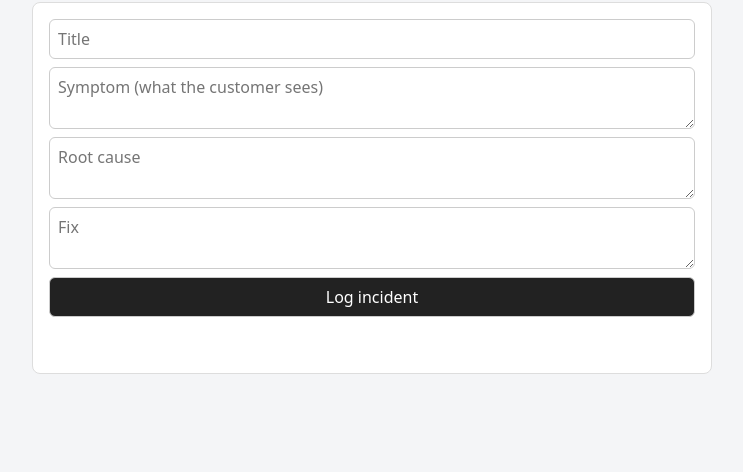
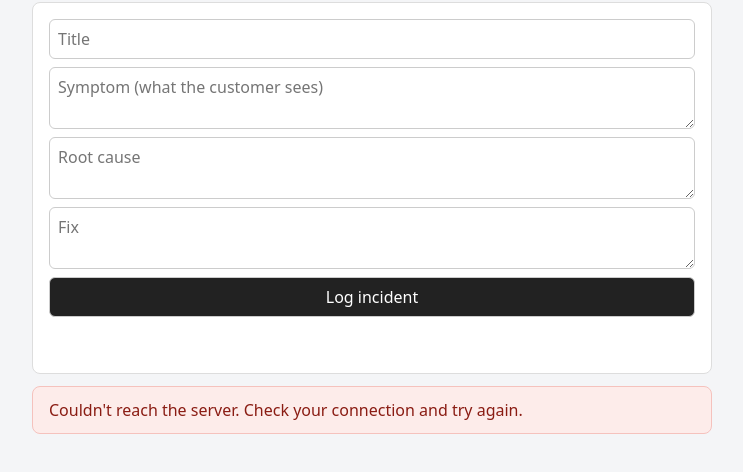
Before and after one commit to Kalachuchi/aws-break-fix-lab, a plain HTML site: page frontend/index.html in a window 1280 px wide. Shown: the part 102-574 px from the top of the page, without its empty margins (268-1011 px from the left). Drawn offline with Linux system fonts and the light colour scheme; no server answers.

Commit message:
Add incident 004 and show API load errors on the site

```diff
--- a/frontend/index.html
+++ b/frontend/index.html
@@ -11,6 +11,7 @@
     input, textarea, button { font: inherit; padding: 8px; border: 1px solid #ccc; border-radius: 6px; }
     button { background: #222; color: #fff; cursor: pointer; }
     #error { color: #b00020; }
+    .load-error { background: #fdecea; color: #8a1c13; border: 1px solid #f5c2bd; border-radius: 8px; padding: 12px 16px; margin-top: 12px; }
     .card { background: #fff; border: 1px solid #ddd; border-radius: 8px; padding: 12px 16px; margin-top: 12px; }
     .card h3 { margin: 0 0 4px; font-size: 16px; }
     .date { color: #777; font-size: 13px; }
@@ -36,8 +37,33 @@
   <script>
     const API_URL = "https://ft1sjctenf.execute-api.us-east-1.amazonaws.com";
 
+    function showLoadError(message) {
+      const list = document.getElementById("list");
+      list.innerHTML = "";
+      const p = document.createElement("p");
+      p.className = "load-error";
+      p.textContent = message;
+      list.append(p);
+    }
+
     async function loadIncidents() {
-      const res = await fetch(API_URL + "/incidents");
+      let res;
+      try {
+        res = await fetch(API_URL + "/incidents");
+      } catch {
+        showLoadError("Couldn't reach the server. Check your connection and try again.");
+        return;
+      }
+
+      if (res.status === 429) {
+        showLoadError("Too many requests (429). Please wait a moment and refresh.");
+        return;
+      }
+      if (!res.ok) {
+        showLoadError("Couldn't load incidents (" + res.status + "). Please try again later.");
+        return;
+      }
+
       const incidents = await res.json();
 
       const list = document.getElementById("list");
```
Also changed, not shown: 2 other files.
